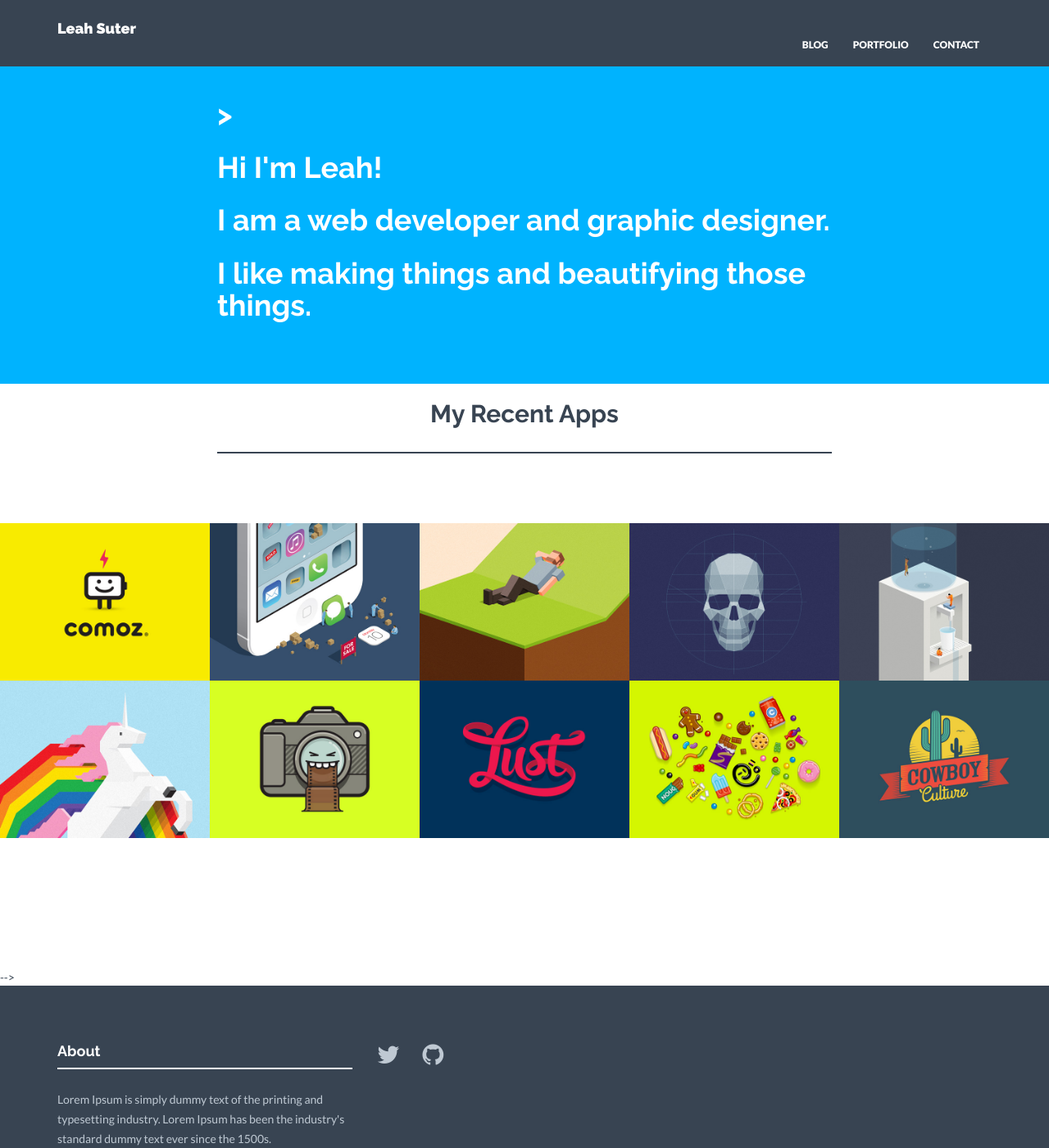
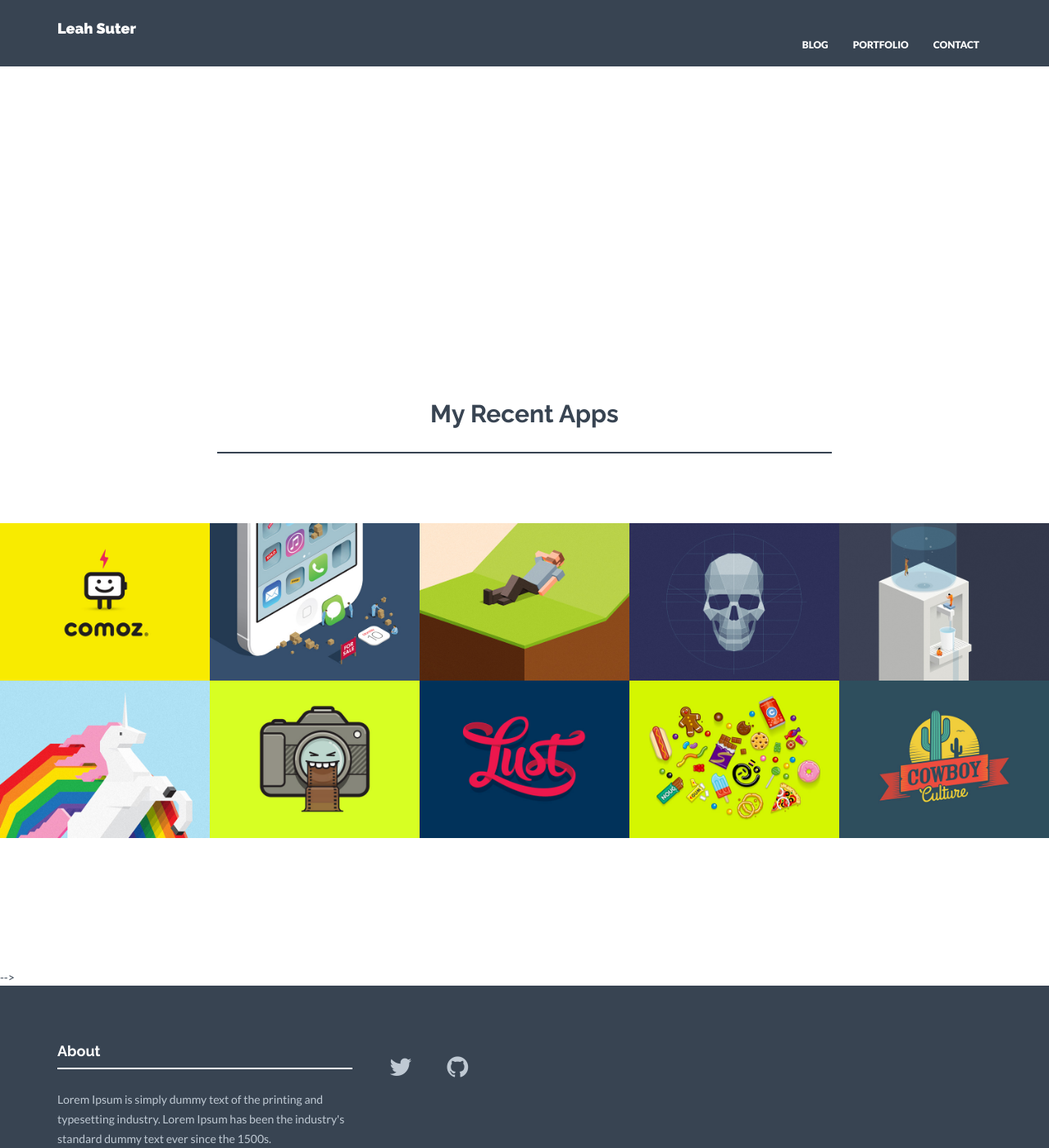
Before and after one commit to leahjs/leahjs.github.io, a Jekyll site: the page built from index.html, in a window 1280 px wide and 1400 px high. Shown: the whole window at 82% size. Built offline with Jekyll 4.4.1, drawn with Linux system fonts in a browser that asks for light colours; nearby versions of some CDN libraries.

Commit message:
more minor tweaks

```diff
--- a/_includes/css/style.css
+++ b/_includes/css/style.css
@@ -217,7 +217,7 @@ a:focus {
 ################################################################# */
 
 #headerwrap {
-	background-color: {{ site.colors.primary }};
+	/*background-color: {{ site.colors.primary }};*/
 	min-height: 0px;
 	padding-top: 100px;
 	padding-bottom: 50px;
--- a/index.html
+++ b/index.html
@@ -31,7 +31,7 @@ permalink: /
                 <p>Lorem Ipsum is simply dummy text of the printing and typesetting industry. Lorem Ipsum has been the industry's standard dummy text ever since the 1500s, when an unknown printer took a galley of type and scrambled it to make a type specimen book.</p>
                 <p><br/><a href="#" class="btn btn-theme">More Info</a></p>
             </div>	 -->
-        </div>
+        <!-- </div> -->
     </div><! --/container -->
 </div><! --/service -->
 
```
